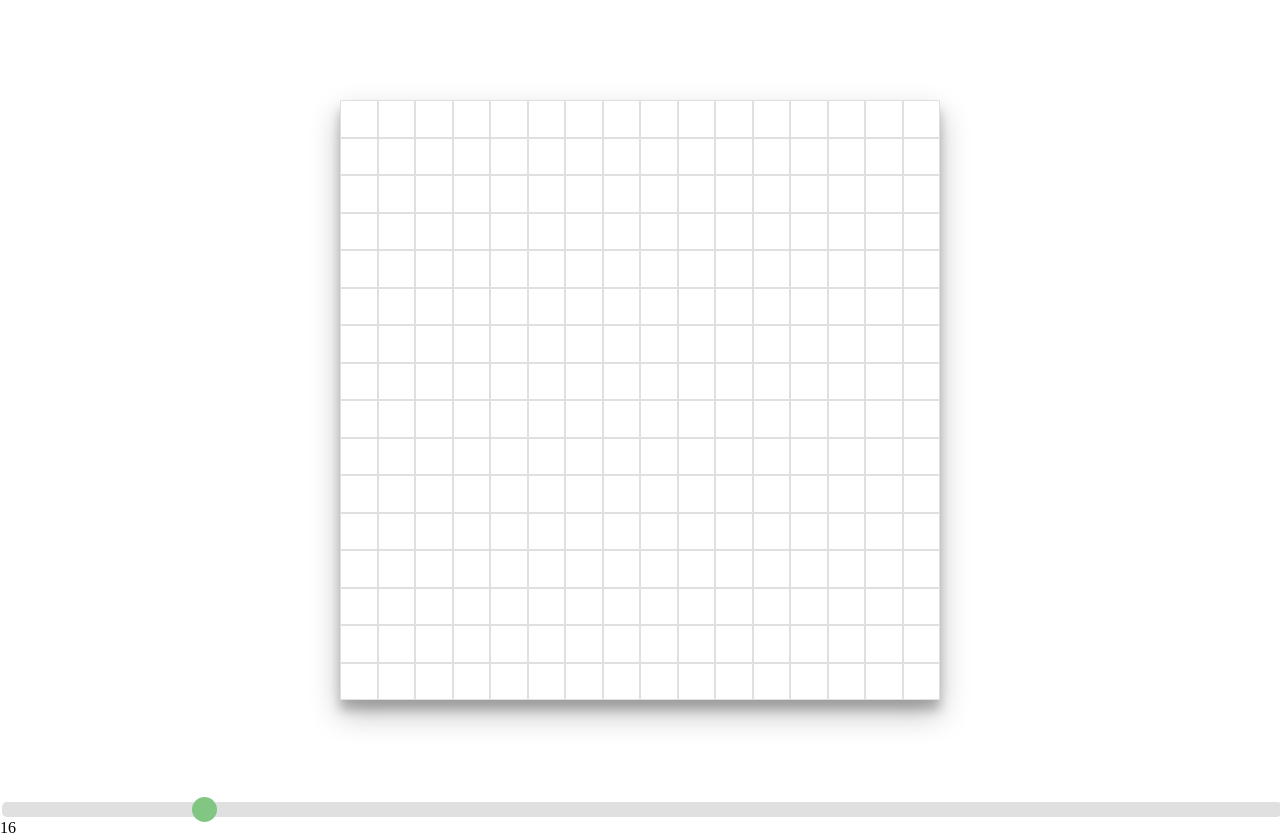
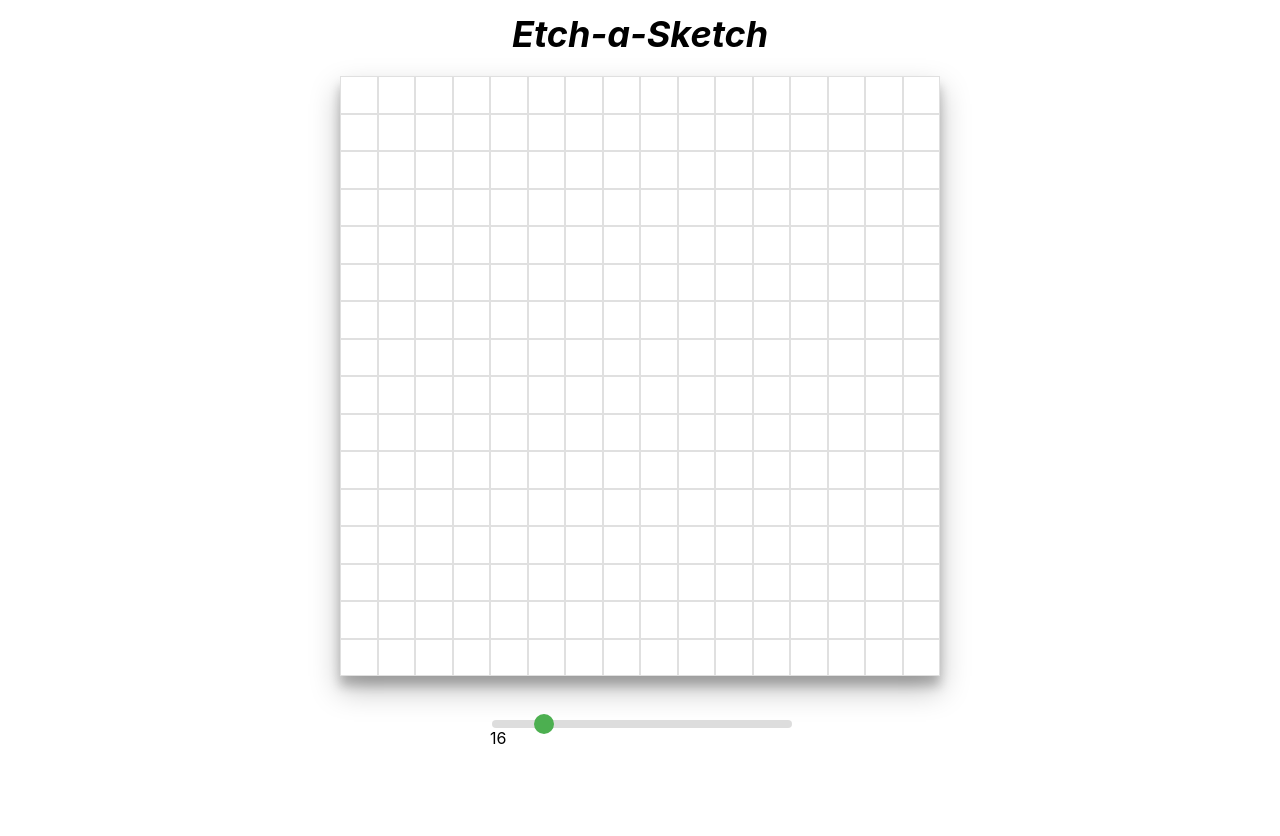
Before and after one commit to barorod/odin-etch-a-sketch, a plain HTML site: page index.html in a window 1280 px wide. After the commit the page ends 800 px from the top, so only its background shows below. Drawn offline with Linux system fonts and the light colour scheme.

Commit message:
Add slider functionality

```diff
--- a/app.js
+++ b/app.js
@@ -33,8 +33,16 @@ function clearBoard() {
   }
 }
 
-createDiv(16);
-
 function handleHover() {
   this.style.backgroundColor = 'black';
 }
+
+if (board.firstChild === null) {
+  createDiv(16);
+}
+
+slider.addEventListener('input', () => {
+  sliderValue.innerText = slider.value;
+  clearBoard();
+  createDiv(slider.value);
+});
--- a/index.html
+++ b/index.html
@@ -8,6 +8,7 @@
   </head>
   <body>
     <div class="container">
+      <div class="header"><h1>Etch-a-Sketch</h1></div>
       <div id="board"></div>
       <div class="sliderContainer">
         <input type="range" min="1" max="100" value="16" class="slider" />
--- a/styles.css
+++ b/styles.css
@@ -128,11 +128,31 @@ table {
   border-spacing: 0;
 }
 
+@import url('https://fonts.googleapis.com/css2?family=Inter:ital,opsz,wght@0,14..32,100..900;1,14..32,100..900&display=swap');
+body {
+  font-family: 'Inter', sans-serif;
+}
+
+h1 {
+  font-weight: 700;
+  font-size: 36px;
+  padding: 16px;
+  font-style: italic;
+  text-align: center;
+}
+
+.container {
+  display: flex;
+  flex-direction: column;
+  align-items: center;
+  flex-direction: start;
+}
+
 #board {
   display: flex;
   flex-wrap: wrap;
   background-color: white;
-  margin: 100px auto;
+  margin: 8px auto;
   box-shadow: rgba(0, 0, 0, 0.25) 0px 14px 28px,
     rgba(0, 0, 0, 0.22) 0px 10px 10px;
 }
@@ -142,41 +162,42 @@ table {
   border: 1px solid rgb(224, 224, 224);
 }
 
-.slider-container {
-  width: 100%;
-  max-width: 300px;
+.sliderContainer {
+  width: 300px;
   margin: 20px auto;
+  padding: 10px;
 }
 
+/* Slider */
 .slider {
   -webkit-appearance: none;
   width: 100%;
-  height: 15px;
+  height: 8px;
+  background: #ddd;
   border-radius: 5px;
-  background: #d3d3d3;
   outline: none;
-  opacity: 0.7;
-  transition: opacity 0.2s;
+  transition: background 0.3s;
 }
 
-.slider:hover {
-  opacity: 1;
-}
-
+/* Slider Thumb */
 .slider::-webkit-slider-thumb {
   -webkit-appearance: none;
   appearance: none;
-  width: 25px;
-  height: 25px;
+  width: 20px;
+  height: 20px;
   border-radius: 50%;
   background: #4caf50;
   cursor: pointer;
 }
 
 .slider::-moz-range-thumb {
-  width: 25px;
-  height: 25px;
+  width: 20px;
+  height: 20px;
   border-radius: 50%;
   background: #4caf50;
   cursor: pointer;
 }
+
+.slider:hover {
+  background: #ccc;
+}
```
